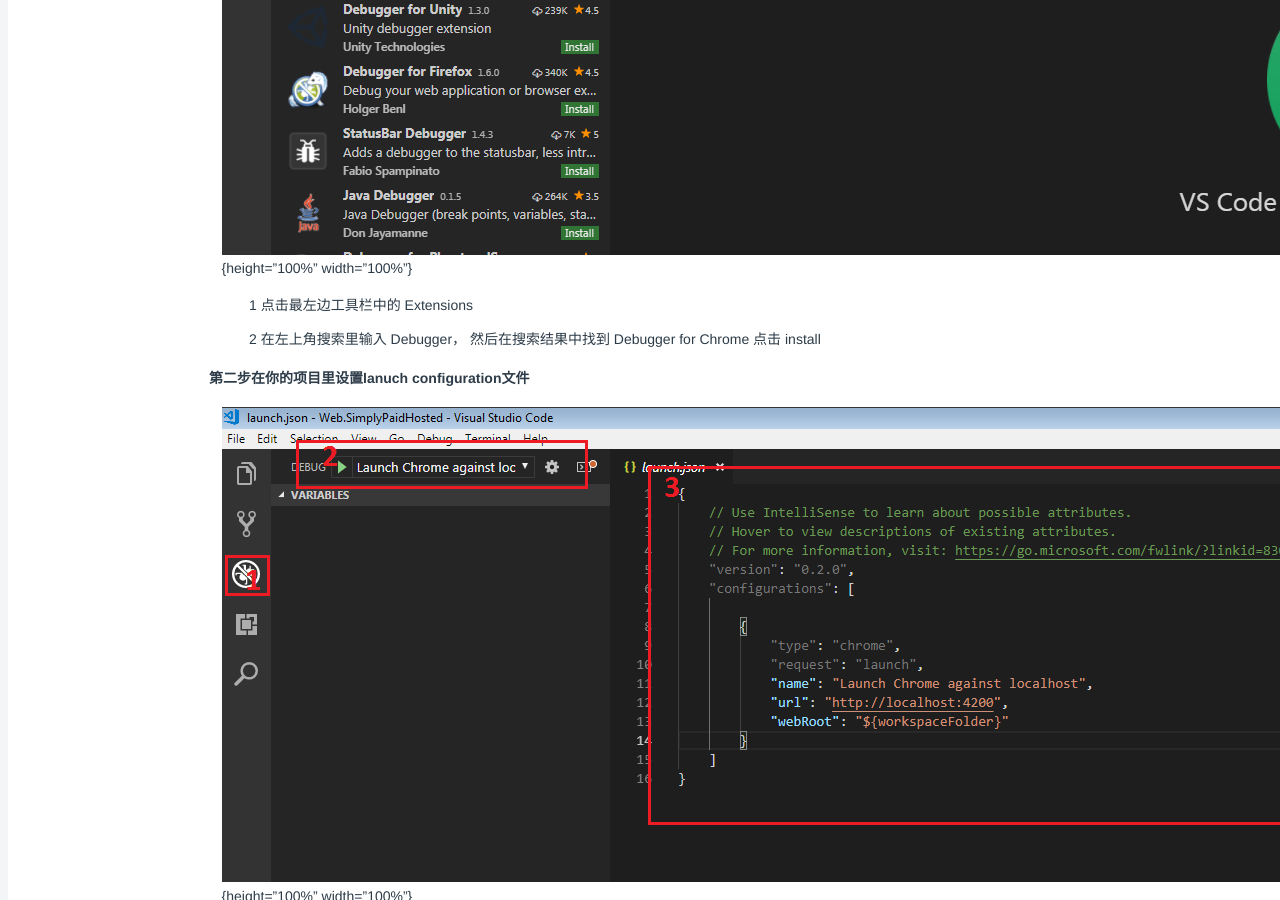
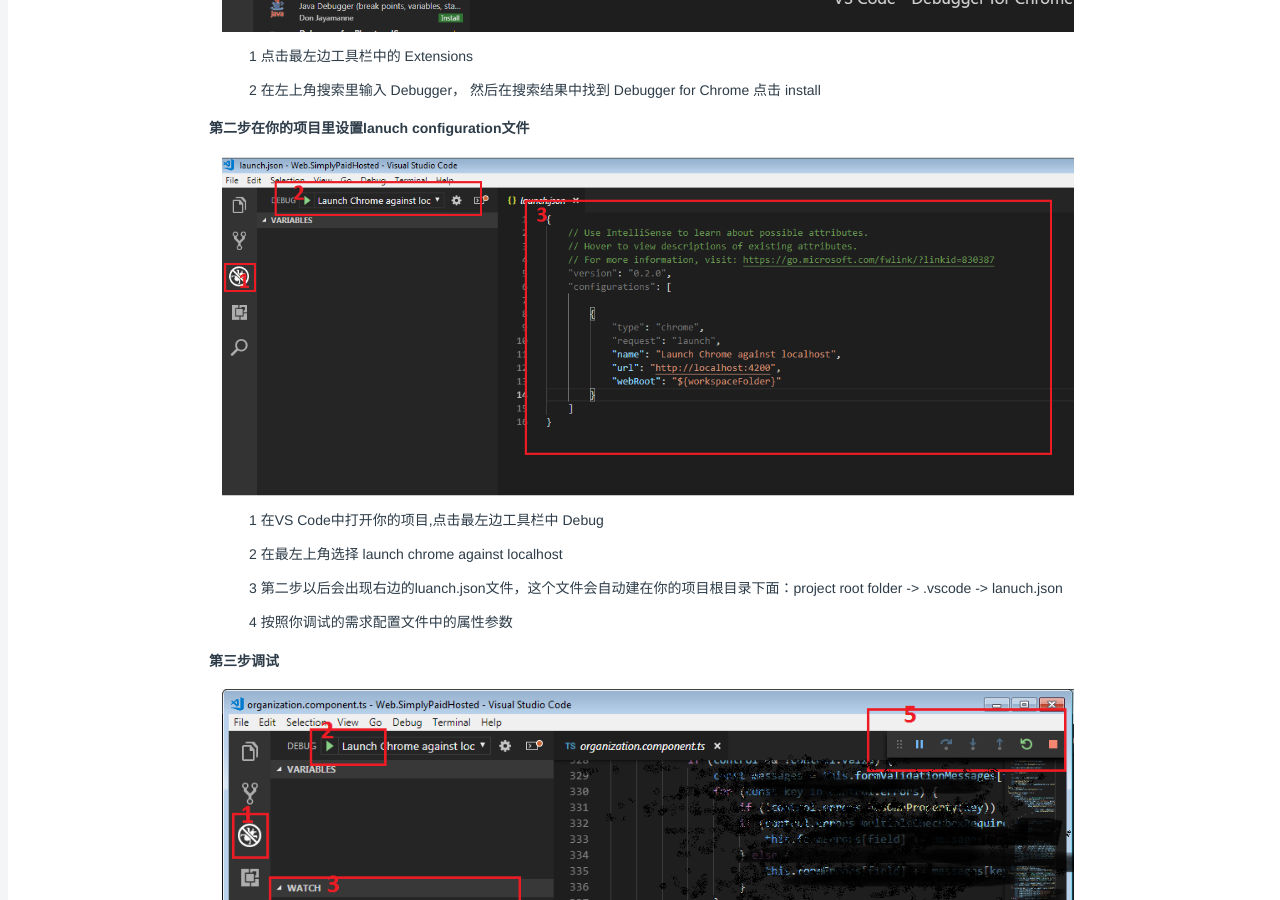
Before and after one commit to LiMeii/LiMeii.github.io, a Jekyll site: the page built from _posts/2018-09-26-vscode-debug.md, in a window 1280 px wide and 900 px high, scrolled down 824 px. Built offline with Jekyll 4.4.1, drawn with Linux system fonts in a browser that asks for light colours; some of the changed text lies outside the part shown.

Commit message:
fix img display size

```diff
--- a/_posts/2018-09-26-vscode-debug.md
+++ b/_posts/2018-09-26-vscode-debug.md
@@ -26,7 +26,7 @@
 
 
 
-![install chrome extension](https://limeii.github.io/assets/images/posts/tools/tools-debug-install.png){height="100%" width="100%"}
+![install chrome extension](https://limeii.github.io/assets/images/posts/tools/tools-debug-install.png){:height="100%" width="100%"}
 
 
 
@@ -38,7 +38,7 @@
 #### 第二步在你的项目里设置lanuch configuration文件
 
 
-![setup launch config](https://limeii.github.io/assets/images/posts/tools/tools-debug-config.png){height="100%" width="100%"}
+![setup launch config](https://limeii.github.io/assets/images/posts/tools/tools-debug-config.png){:height="100%" width="100%"}
 
 
 
@@ -52,7 +52,7 @@
 
 #### 第三步调试
 
-![debugging](https://limeii.github.io/assets/images/posts/tools/tools-debug-debuging.png){height="100%" width="100%"}
+![debugging](https://limeii.github.io/assets/images/posts/tools/tools-debug-debuging.png){:height="100%" width="100%"}
 
 
 
```
Also changed, not shown: _posts/2018-09-20-cache-busting.md (+2 -2 lines), _posts/2018-09-24-webpack-bundle-analyzer.md (+1 -1 lines).
